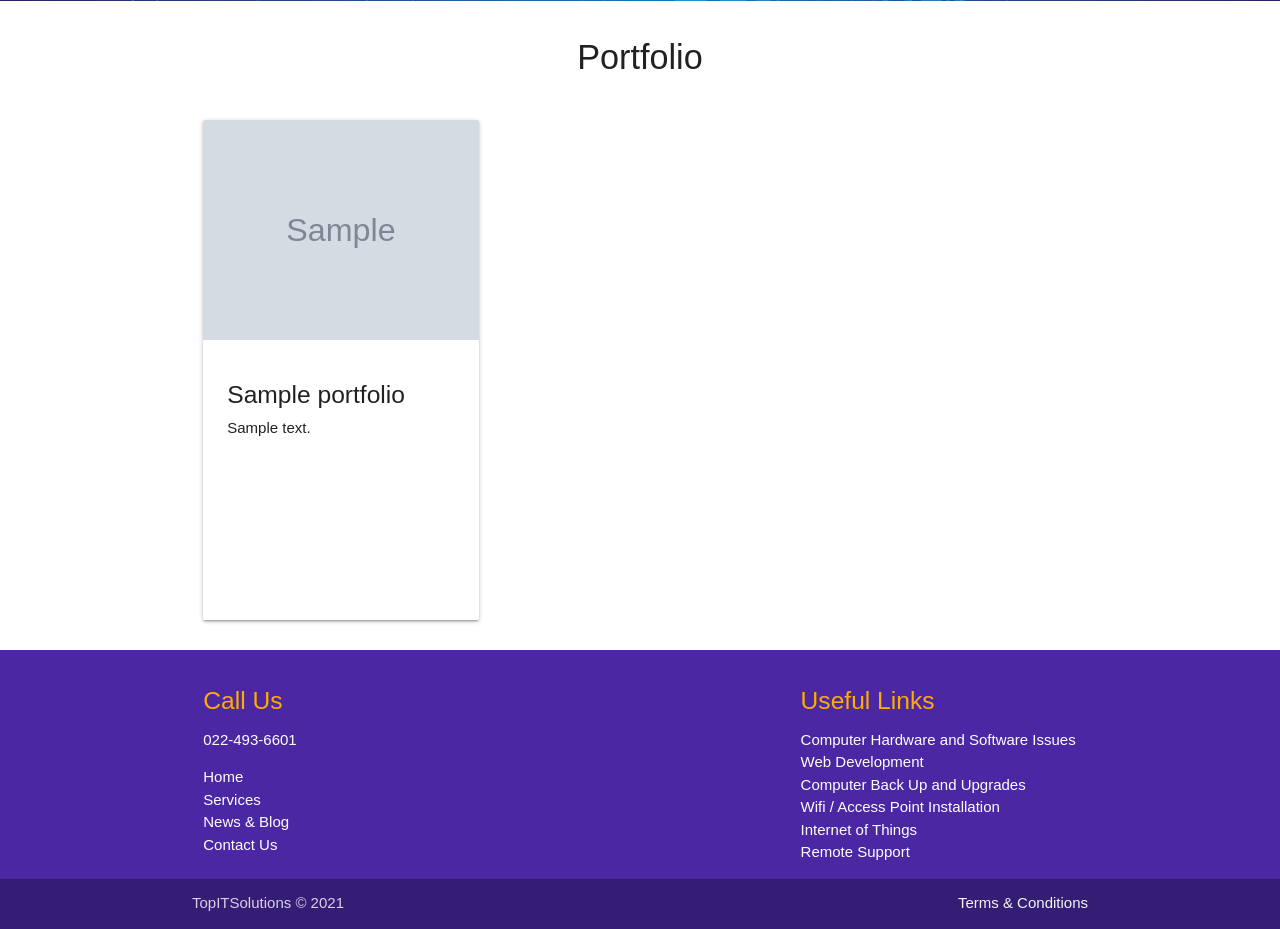
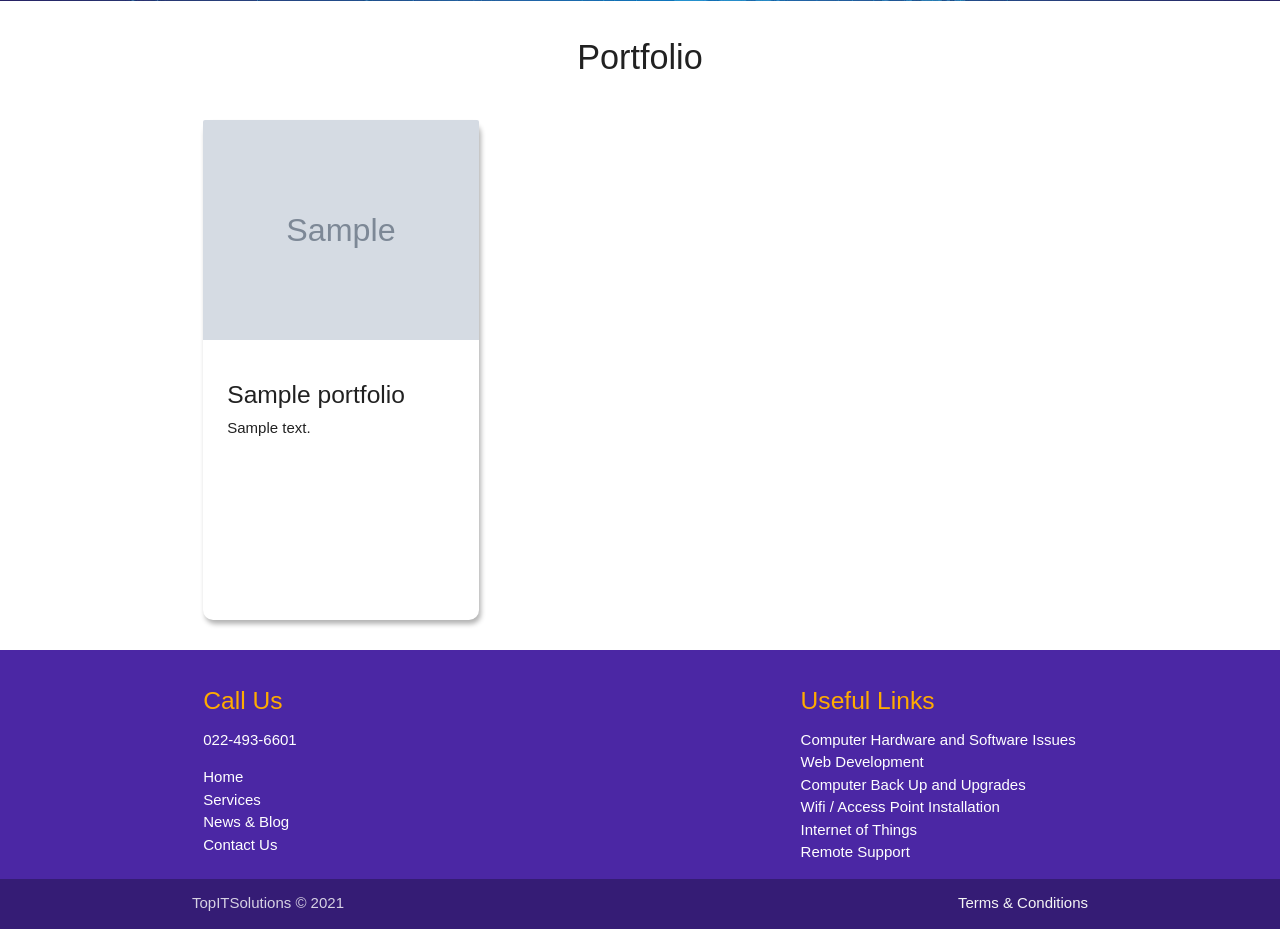
Before and after one commit to christopherece/topitsolutions_project, a Django app: page /portfolios/ in a window 1280 px wide. Shown: the part 452-1381 px from the top of the page. Run offline with Django 3.2, Linux system fonts and the light colour scheme; tables that the repository leaves empty hold one stand-in row (values such as "Sample post"); grey boxes marked "Sample" are stand-in pictures; some libraries are stand-ins or nearby versions.

Commit message:
Change Blog Card

```diff
--- a/templates/blogs/blogs.html
+++ b/templates/blogs/blogs.html
@@ -27,7 +27,7 @@
     <div class="row">
       {% if blogs %}
         {% for blog in blogs %}
-          <div class="col s12 m4">
+          <div class="box col s12 m4">
             <div class="card small">
               <div class="card-image">
                   <img src="{{blog.photo.url }}" alt="" style="min-height: 220px; max-height: 220px;">
--- a/topitsolution/static/css/main.css
+++ b/topitsolution/static/css/main.css
@@ -152,3 +152,8 @@ p.aboutus{
     margin-right: 50px;
     margin-bottom: 20px;
 }
+
+.card {
+  border-radius: 10px;
+  box-shadow: 2px 4px 5px rgba(0,0,0,0.3);
+}
```
Also changed, not shown: topitsolution/static/css/admin.css (line endings or trailing spaces).
